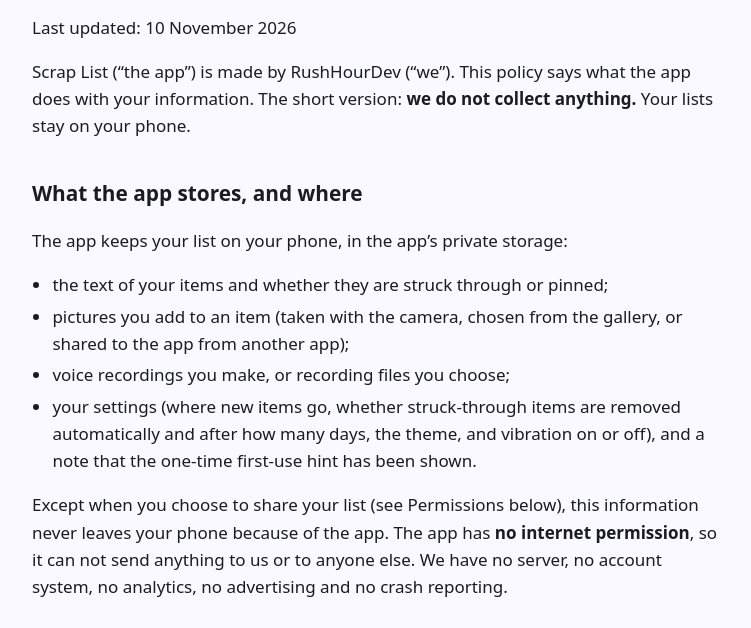
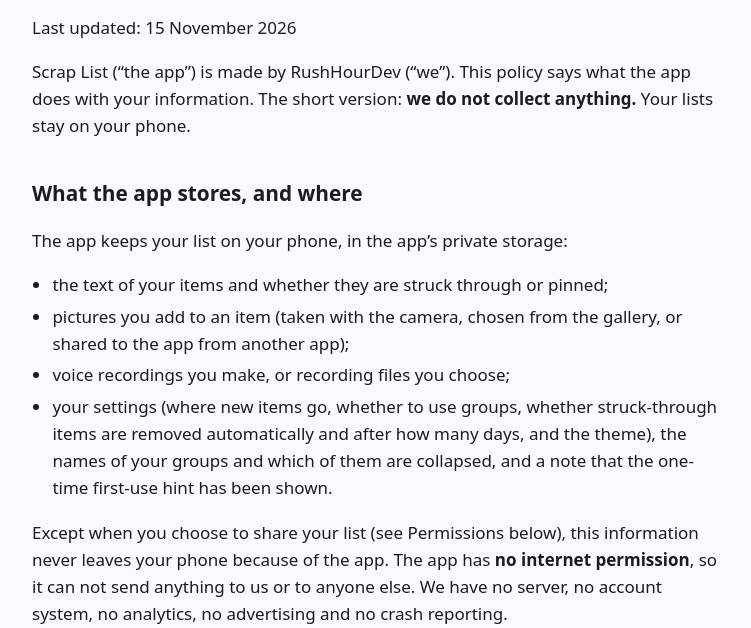
Before and after one commit to RushHourDev/ScrapList-site, a plain HTML site: page privacy/index.html in a window 1280 px wide. Shown: the part 172-800 px from the top of the page, without its empty margins (264-1015 px from the left). Drawn offline with Linux system fonts and the light colour scheme.

Commit message:
Mention groups, drop the vibration bullet, update the privacy policy
- App page: "Group your list into sections you can collapse, like Groceries
  and To-do!" replaces the vibration bullet
- Privacy policy: lists the groups setting, group names and which groups are
  collapsed; vibration setting removed; last updated 15 November 2026

Co-Authored-By: Claude Sonnet 5.5 <noreply@anthropic.com>

```diff
--- a/privacy/index.html
+++ b/privacy/index.html
@@ -18,7 +18,7 @@
 </header>
 <main>
   <h1>Privacy Policy for Scrap List</h1>
-  <p>Last updated: 10 November 2026</p>
+  <p>Last updated: 15 November 2026</p>
 
   <p>Scrap List (&ldquo;the app&rdquo;) is made by RushHourDev (&ldquo;we&rdquo;). This policy says what the app does with your information. The short version: <strong>we do not collect anything.</strong> Your lists stay on your phone.</p>
 
@@ -28,7 +28,7 @@
     <li>the text of your items and whether they are struck through or pinned;</li>
     <li>pictures you add to an item (taken with the camera, chosen from the gallery, or shared to the app from another app);</li>
     <li>voice recordings you make, or recording files you choose;</li>
-    <li>your settings (where new items go, whether struck-through items are removed automatically and after how many days, the theme, and vibration on or off), and a note that the one-time first-use hint has been shown.</li>
+    <li>your settings (where new items go, whether to use groups, whether struck-through items are removed automatically and after how many days, and the theme), the names of your groups and which of them are collapsed, and a note that the one-time first-use hint has been shown.</li>
   </ul>
   <p>Except when you choose to share your list (see Permissions below), this information never leaves your phone because of the app. The app has <strong>no internet permission</strong>, so it can not send anything to us or to anyone else. We have no server, no account system, no analytics, no advertising and no crash reporting.</p>
 
```
Also changed, not shown: index.html (+1 -1 lines).
